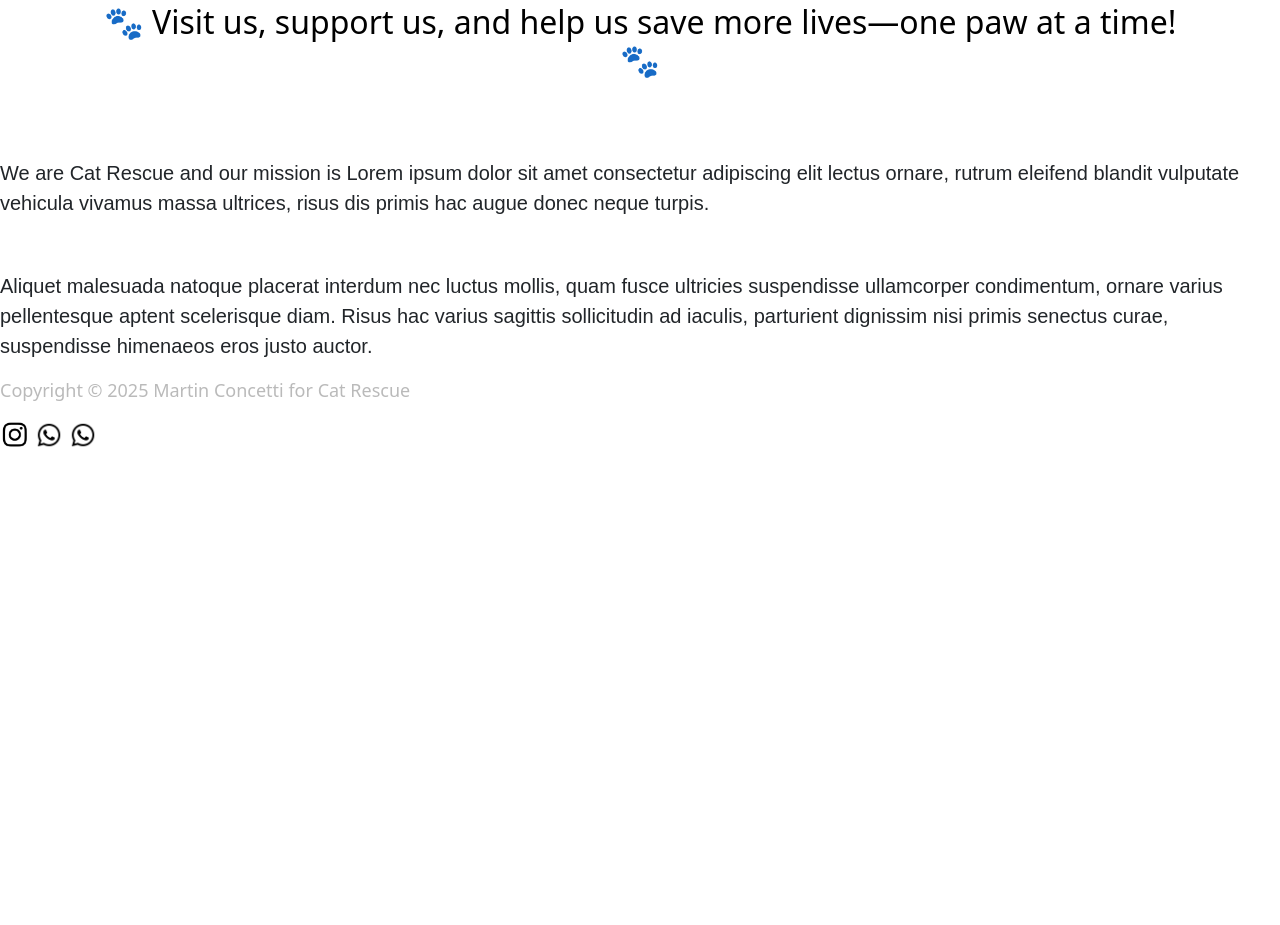
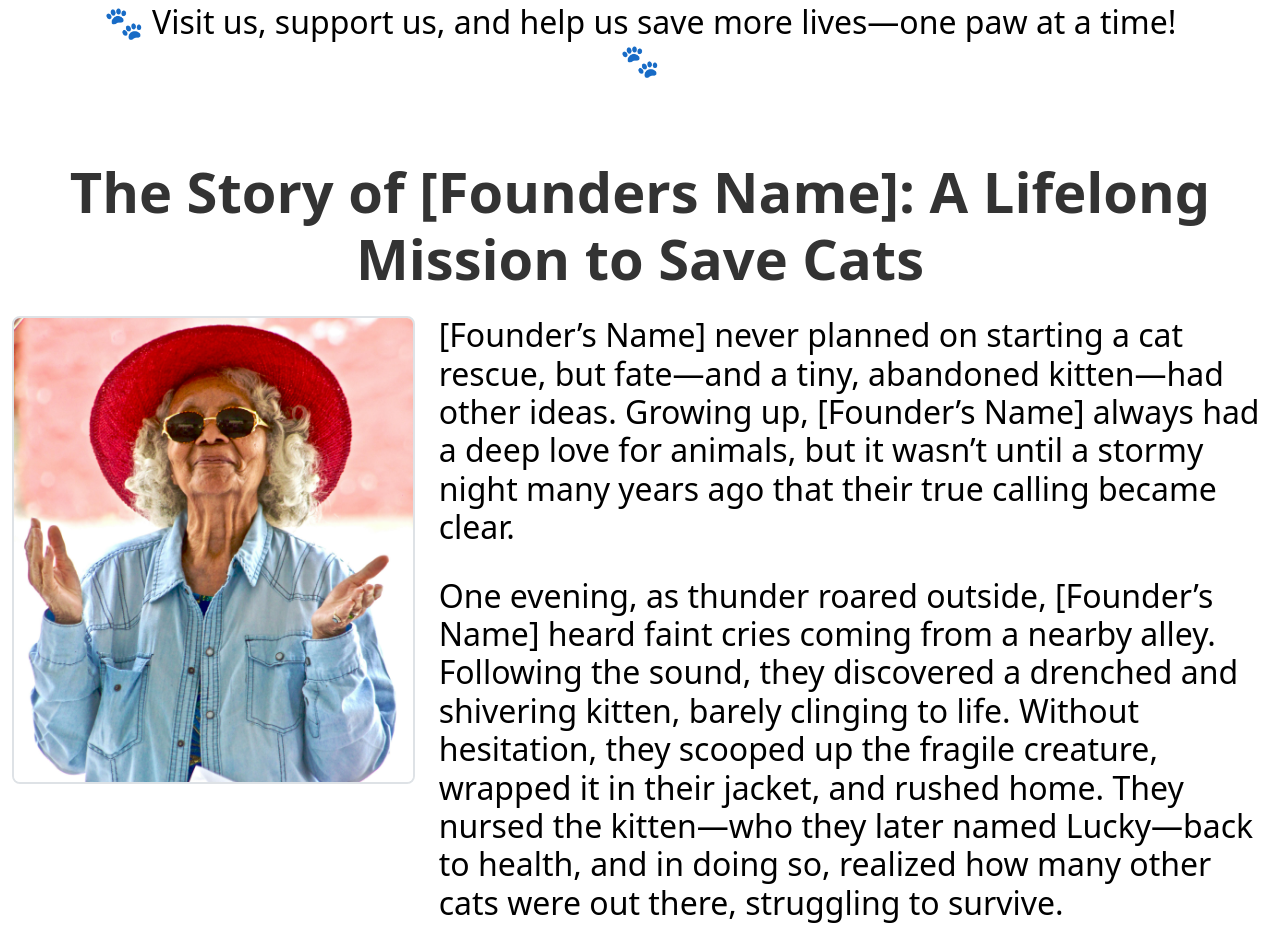
Before and after one commit to hipnotismo/Cat_Rescue, a plain HTML site: page pages/about-us.html in a window 1280 px wide. Shown: the part 877-1802 px from the top of the page. Before the commit the page ends 1327 px from the top, so only its background shows below. Drawn offline with nearby package versions, Linux system fonts and the light colour scheme.

Commit message:
About Us with image

```diff
--- a/pages/about-us.html
+++ b/pages/about-us.html
@@ -63,6 +63,28 @@
         </div>
 
       </section>
+
+      <section class="container-fluid">
+        <div class="row">
+          <h2 class="text-center mb-4">
+            The Story of [Founders Name]: A Lifelong Mission to Save Cats
+
+          </h2>
+          <article class="class=col-12 col-lg-4 imgtxt imgfrontlab">
+            <img src="../Assets/img/pexels-nashua-volquez-young-452210-1729931.jpg" alt="" class="img-fluid border border-2 rounded-3">
+
+          </article>
+          <article class="col-12 col-lg-8 imgtxt">
+            <h3> [Founder’s Name] never planned on starting a cat rescue, but fate—and a tiny, abandoned kitten—had other ideas. Growing up, [Founder’s Name] always had a deep love for animals, but it wasn’t until a stormy night many years ago that their true calling became clear.
+              <h3>One evening, as thunder roared outside, [Founder’s Name] heard faint cries coming from a nearby alley. Following the sound, they discovered a drenched and shivering kitten, barely clinging to life. Without hesitation, they scooped up the fragile creature, wrapped it in their jacket, and rushed home. They nursed the kitten—who they later named Lucky—back to health, and in doing so, realized how many other cats were out there, struggling to survive.</h3>
+              <h3>From that moment on, [Founder’s Name] began rescuing stray and abandoned cats, working tirelessly to find them safe and loving homes. What started as a one-person effort soon grew into something much bigger. With the support of fellow animal lovers, volunteers, and the community, [Founder’s Name] officially founded [Shelter Name] in [Year], turning their passion into a full-fledged rescue center.</h3>
+              <h3>Today, [Shelter Name] has saved hundreds—if not thousands—of feline lives. Under [Founder’s Name]’s leadership, the shelter provides medical care, rehabilitation, and adoption services, along with education and outreach programs to promote responsible pet ownership.</h3>
+              <h3>Though the journey hasn’t always been easy, [Founder’s Name] remains driven by the same belief that started it all: every cat deserves a chance at love and a forever home. And it all began with Lucky—the little kitten who changed everything.</h3>
+              <h3 class="text-center">🐾 "Rescue isn’t just what we do—it’s who we are." 🐾</h3>
+          </article>
+        </div>
+
+      </section>
         <div>
             <p class=standar-style>We are Cat Rescue and our mission is Lorem ipsum dolor sit amet consectetur adipiscing elit lectus ornare,
                 rutrum eleifend blandit vulputate vehicula vivamus massa ultrices, risus dis primis hac augue donec neque turpis.
```
